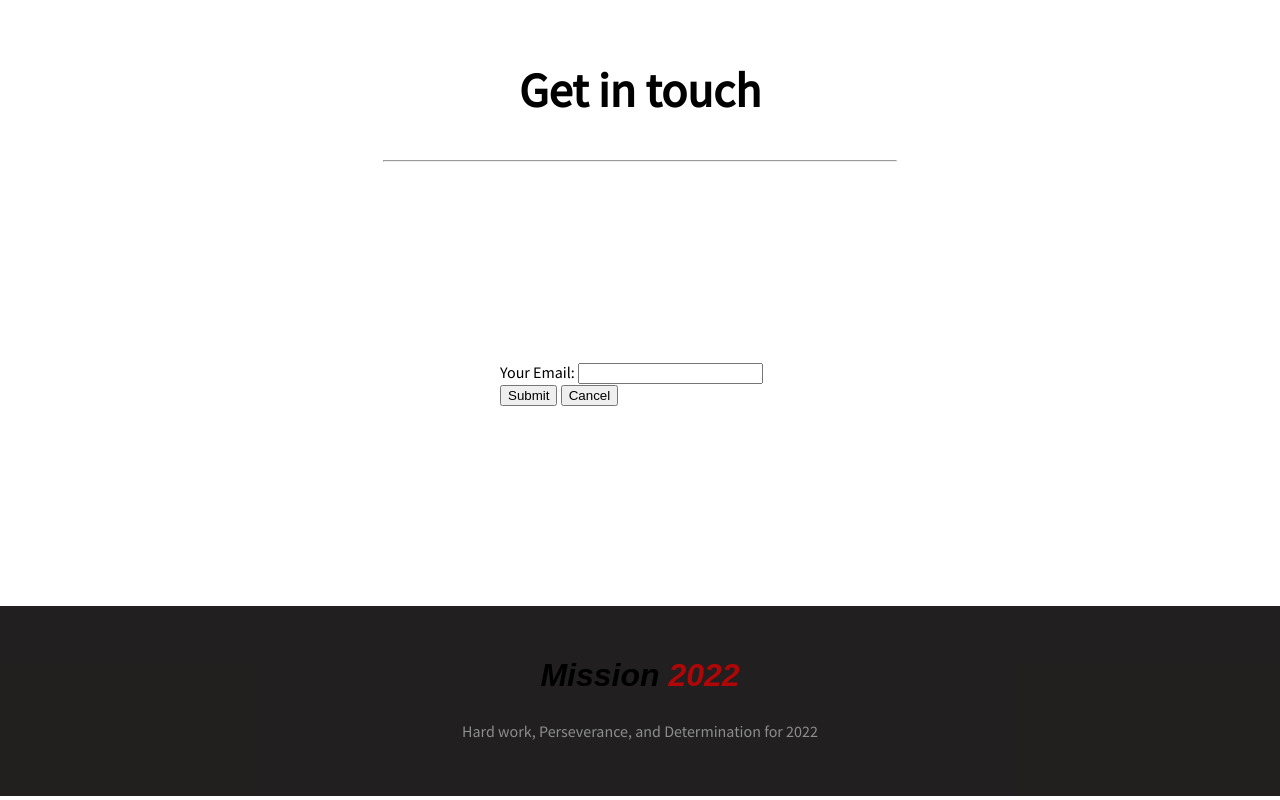
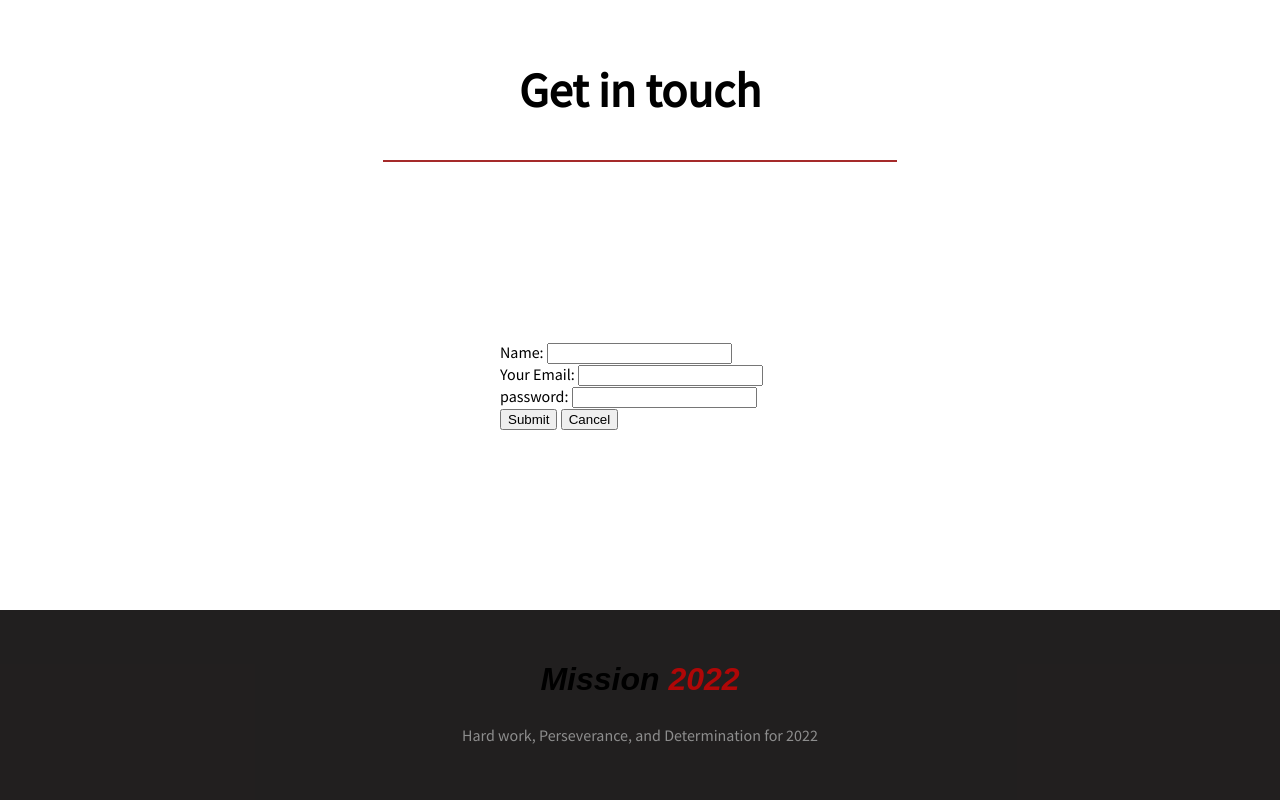
Before and after one commit to KishwarAkil/first-assignment, a plain HTML site: page index.html in a window 1280 px wide. Shown: the part 2131-2931 px from the top of the page. Drawn offline with Linux system fonts and the light colour scheme.

Commit message:
second last

```diff
--- a/index.html
+++ b/index.html
@@ -92,13 +92,17 @@
 
     <section class="subscription">
         <h2 class="medium-heading">Get in touch</h2>
-        <hr>
+        <hr color="brown">
         <div class="form">
-            <form action="">Your Email:
-                <input type="email" name="Email" id="Email">
-            </form>
-            <button type="submit">Submit</button>
-            <button type="reset">Cancel</button>
+            <form action="">Name:
+                <input type="text" name="Text" id=""><br>
+                <form action="">Your Email:
+                    <input type="email" name="Email" id="Email"><br>
+                    <form action=""> password:
+                        <input type="password" name="" id=""><br>
+                        <button type="submit">Submit</button>
+                        <button type="reset">Cancel</button>
+                    </form>
         </div>
     </section>
 
--- a/style.css
+++ b/style.css
@@ -5,7 +5,7 @@ h1{font-size: 55px;}
 h2{font-size: 3em;}
 h3{margin-top: 7%;}
 
-hr{ width: 40%; }
+hr{ width: 40%;  }
 
 .welcome-text{border-left: 5px solid rgb(178, 34, 34);
              border-radius:5px; padding-left: 15px;margin-top: 80px; }
@@ -43,7 +43,7 @@ p{margin-bottom: 30px;}
 .card-goals img{width: 50%;}
 
 
-.form{margin:200px 500px}
+.form{margin:180px 500px}
 
 
 footer{ background-color: rgba(3, 0, 0, 0.877);
```
